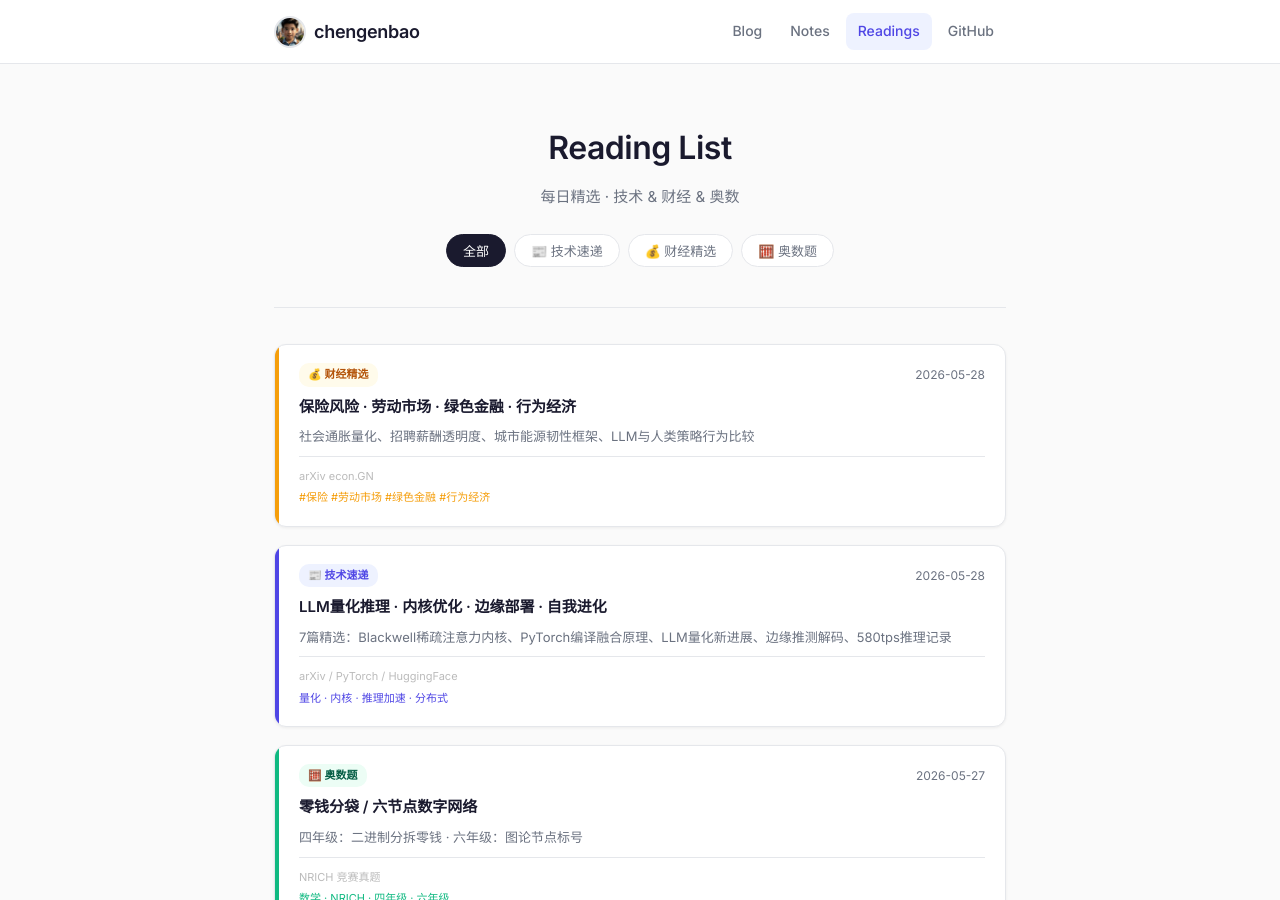
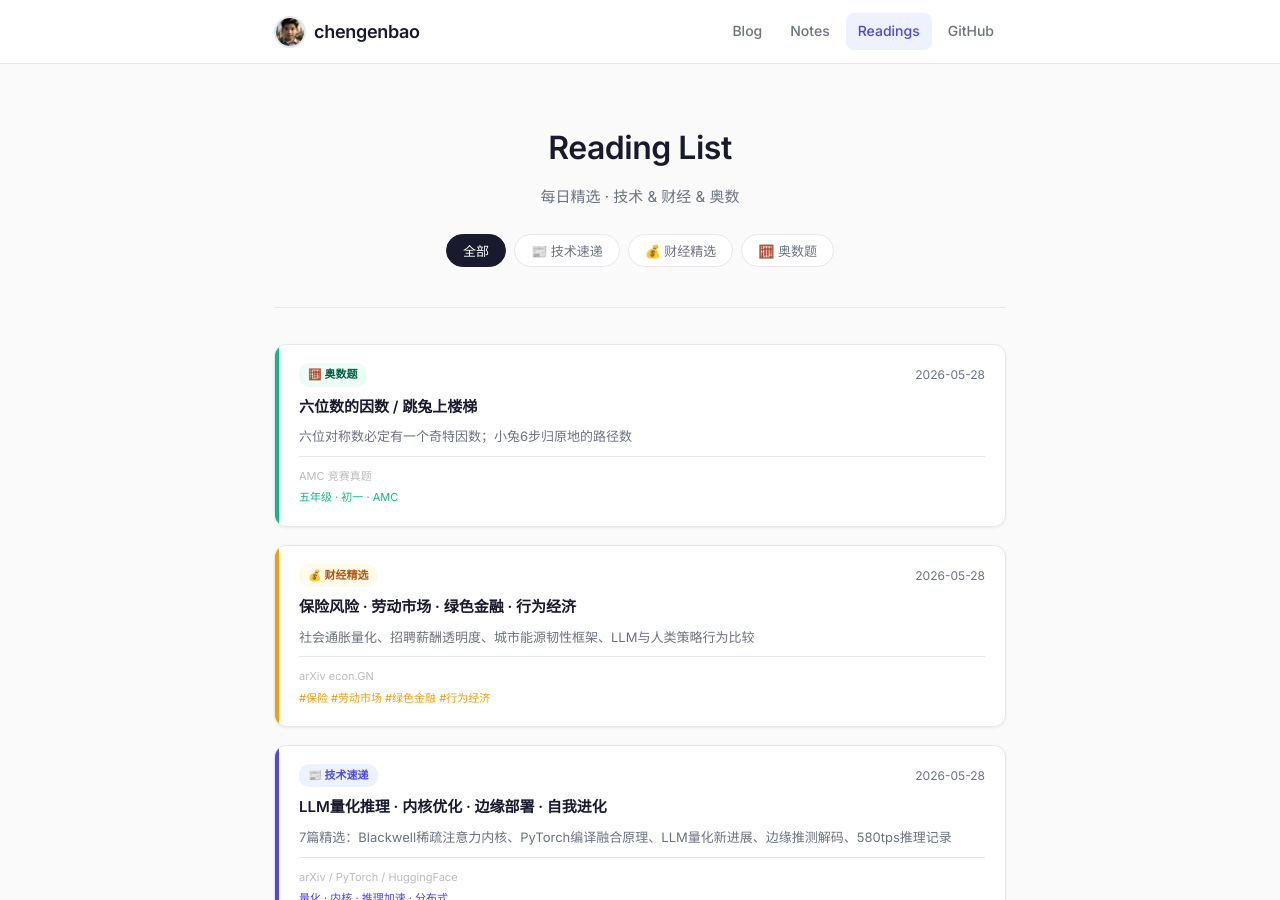
Before and after one commit to chengenbao/chengenbao.github.io, a Jekyll site: the page built from reading-list/index.md, in a window 1280 px wide and 900 px high. Built offline with Jekyll 4.4.1, drawn with Linux system fonts in a browser that asks for light colours.

Commit message:
add math card 2026-05-28

```diff
--- a/reading-list/index.md
+++ b/reading-list/index.md
@@ -18,6 +18,7 @@
   </div>
 
   <div class="rl-grid">
+<a class="rl-card math" href="/reading-list/2026-05-28-math/"><div class="rl-accent"></div><div class="rl-body"><div class="rl-top"><span class="rl-badge math">🧮 奥数题</span><time>2026-05-28</time></div><h2>六位数的因数 / 跳兔上楼梯</h2><p>六位对称数必定有一个奇特因数；小兔6步归原地的路径数</p><div class="rl-meta"><span class="rl-source">AMC 竞赛真题</span><span class="rl-tags">五年级 · 初一 · AMC</span></div></div></a>
 <a class="rl-card finance" href="/reading-list/2026-05-28-finance-daily/">
   <div class="rl-accent"></div>
   <div class="rl-body">
```
